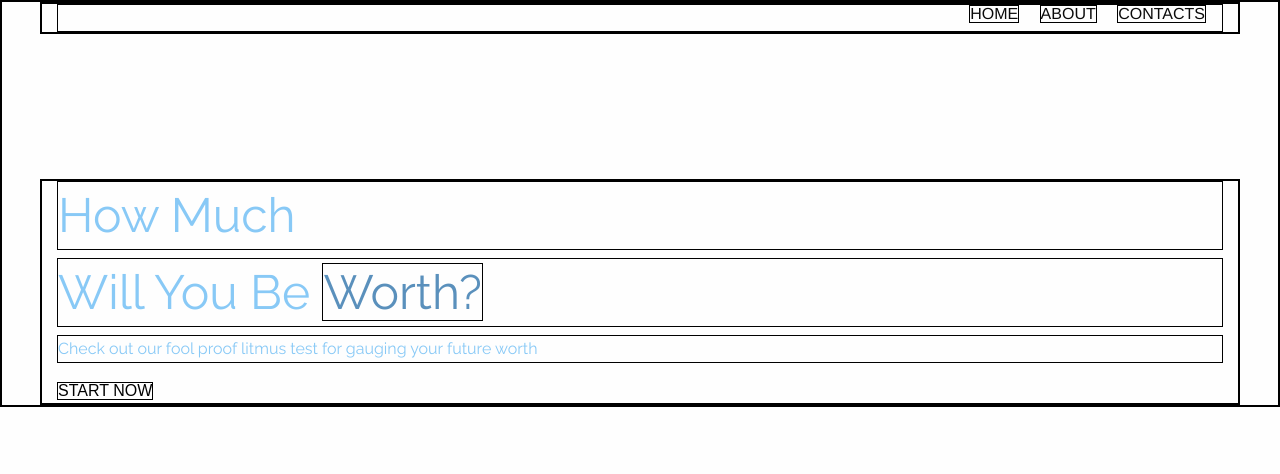
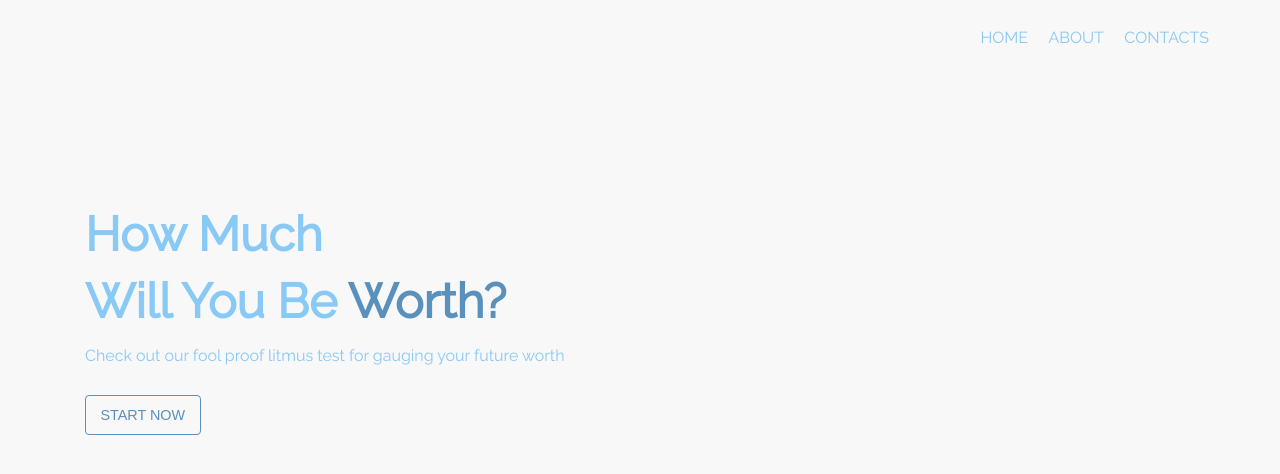
Before and after one commit to ayola-o/Iapetus, a plain HTML site: page index.html in a window 1280 px wide. Drawn offline with Linux system fonts and the light colour scheme.

Commit message:
CSS stuff

```diff
--- a/assets/css/foundation.css
+++ b/assets/css/foundation.css
@@ -1613,11 +1613,14 @@ kbd {
       background-color: #5e5e5e;
       color: #fefefe; }
   .button.success {
-    background-color: #3adb76;
-    color: #0a0a0a; }
+  background-color: #F8F8F8;
+  color:#5A90BC;
+  border: 1px solid #5A90BC;
+  border-radius: 4px;
+  margin-top: 10px; }
     .button.success:hover, .button.success:focus {
-      background-color: #22bb5b;
-      color: #0a0a0a; }
+      background-color: #F8F8F8;
+      color: #5A90BC; }
   .button.warning {
     background-color: #ffae00;
     color: #0a0a0a; }
@@ -2272,7 +2275,8 @@ select {
 
 .menu {
   margin: 0;
-  list-style-type: none; }
+  list-style-type: none;
+  margin-top: 30px; }
   .menu > li {
     display: table-cell;
     vertical-align: middle; }
--- a/assets/css/style.css
+++ b/assets/css/style.css
@@ -1,29 +1,32 @@
+/*
 *{
 	border: 1px solid #000;
 }
+*/
+#homebutton{
+	background-color: #F8F8F8;
+	color:#5A90BC;;
+	border: 1px solid #5A90BC;
+	border-radius: 4px;
+}
 
-.h1{
-  color: #FFF;
-  text-align: center;
-  font-size: 1.5rem;
-  line-height: 1.4;
-  margin-top: 0;
-  margin-bottom: 0.5rem; }
-}
-#header{
-	margin-top: 30px;
-}
 #menu{
 	text-align: right;
-}
-#homebutton{
-	border: 1px solid black;
 }
 #homerow{
 	margin-top: 145px;
     display: block;
+    margin-right: 10px;
 }
-#fontcolor{
+#headercolor{
+	color: #88C9F6;
+	font-family: 'Raleway', sans-serif;
+	font-weight: bold;
+}
+#paragraphcolor{
 	color: #88C9F6;
 	font-family: 'Raleway', sans-serif;
 }
+#homebody{
+	background-color:#F8F8F8;
+}
--- a/index.html
+++ b/index.html
@@ -9,22 +9,21 @@
     <link href="https://fonts.googleapis.com/css?family=Raleway" rel="stylesheet">
     <link rel="stylesheet" href="assets/css/style.css" />
 </head>
-<body>
+<body id="homebody">
 <div class="row" id="header">
 	<div class="small-12 columns" id="header">
 		<ul class= "menu simple" id="menu">
-			<li> HOME </li>
-			<li> ABOUT </li>
-			<li> CONTACTS </li>
+			<li id="paragraphcolor"> HOME </li>
+			<li id="paragraphcolor"> ABOUT </li>
+			<li id="paragraphcolor"> CONTACTS </li>
 		</ul>
 	</div>
 </div>
 <div class="row" id="homerow">
 <div class="small-12 columns">
-<h1 id="fontcolor"> How Much</h1>
-<h1 id="fontcolor">Will You Be <span style="color:#5A90BC;">Worth?</span></h1>
-<p id="fontcolor"> Check out our fool proof litmus test for gauging your future worth </p>
-<button type="button" id="homebutton"> START NOW </button>
+<h1 id="headercolor"> How Much</br>Will You Be <span style="color:#5A90BC;">Worth?</span></h1>
+<p id="paragraphcolor"> Check out our fool proof litmus test for gauging your future worth </p>
+<button type="button" class="success button"> START NOW </button>
 </div>
 </div>
 
```
